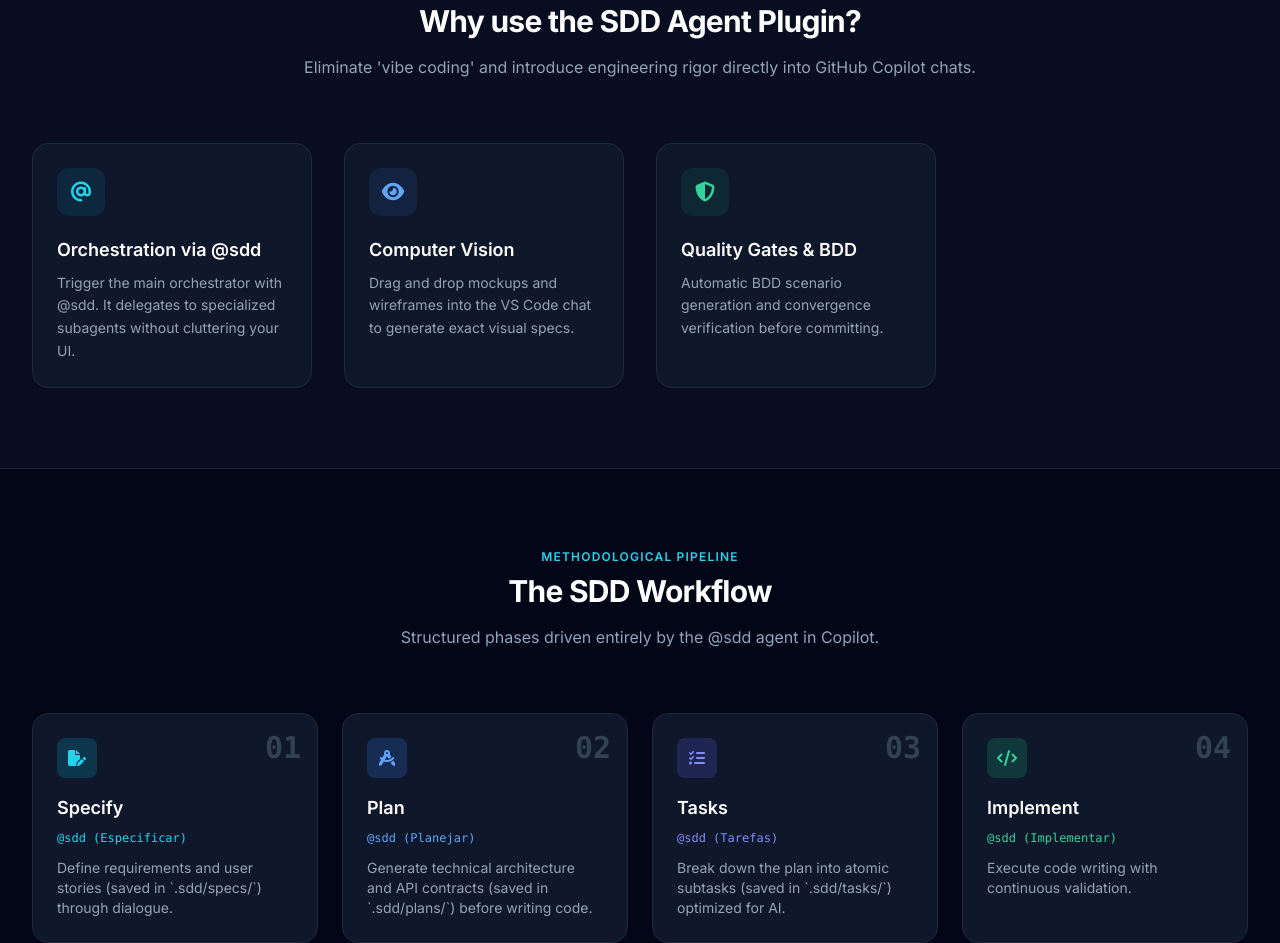
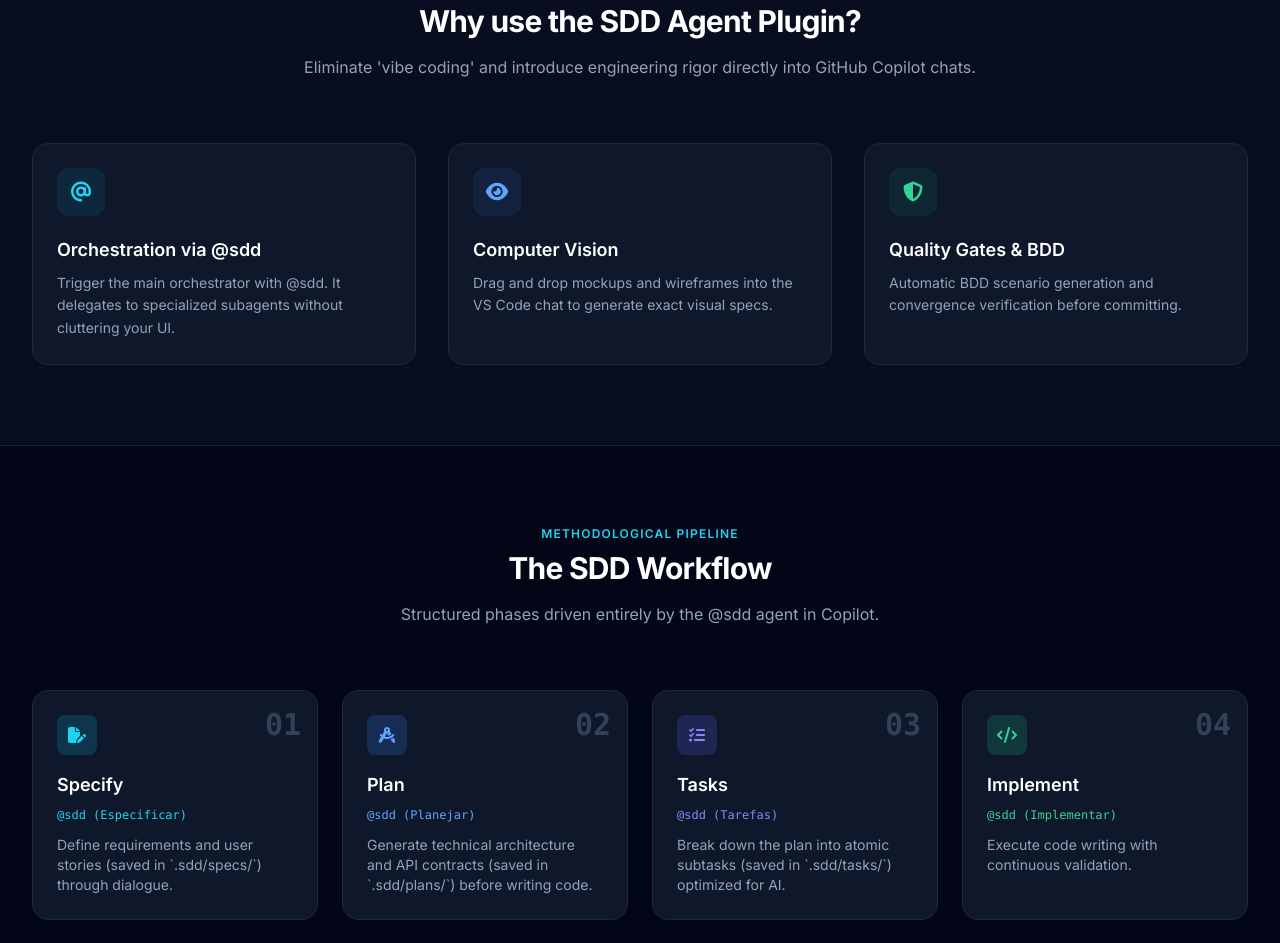
Before and after one commit to airesvsg/sdd-vscode-copilot-plugin, a plain HTML site: page docs/index.html in a window 1280 px wide. Shown: the part 1190-2133 px from the top of the page. Drawn offline with nearby package versions, Linux system fonts and the light colour scheme.

Commit message:
Reduce grid columns in features section from four to three for improved layout

```diff
--- a/docs/index.html
+++ b/docs/index.html
@@ -282,7 +282,7 @@
                 <p class="text-slate-400" data-i18n="feat_subtitle">Elimine o "vibe coding" e introduza rigor de engenharia diretamente nas conversas com o GitHub Copilot.</p>
             </div>
 
-            <div class="grid grid-cols-1 md:grid-cols-2 lg:grid-cols-4 gap-8">
+            <div class="grid grid-cols-1 md:grid-cols-2 lg:grid-cols-3 gap-8">
                 <div class="bg-slate-900 border border-slate-800 rounded-2xl p-6 hover:border-cyan-500/50 transition-all duration-300 hover:shadow-xl hover:shadow-cyan-500/5 group">
                     <div class="w-12 h-12 rounded-xl bg-cyan-500/10 text-cyan-400 flex items-center justify-center text-xl mb-5 group-hover:scale-110 transition-transform">
                         <i class="fa-solid fa-at"></i>
```
